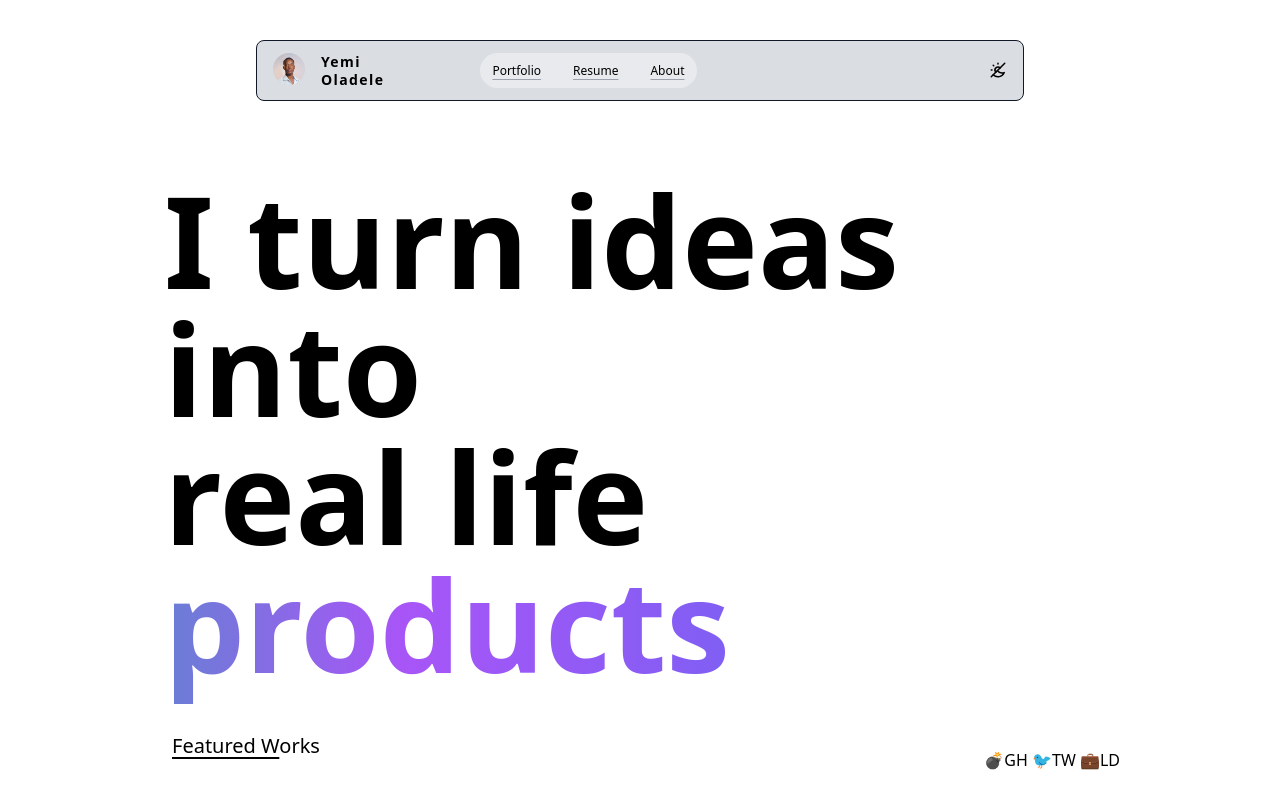
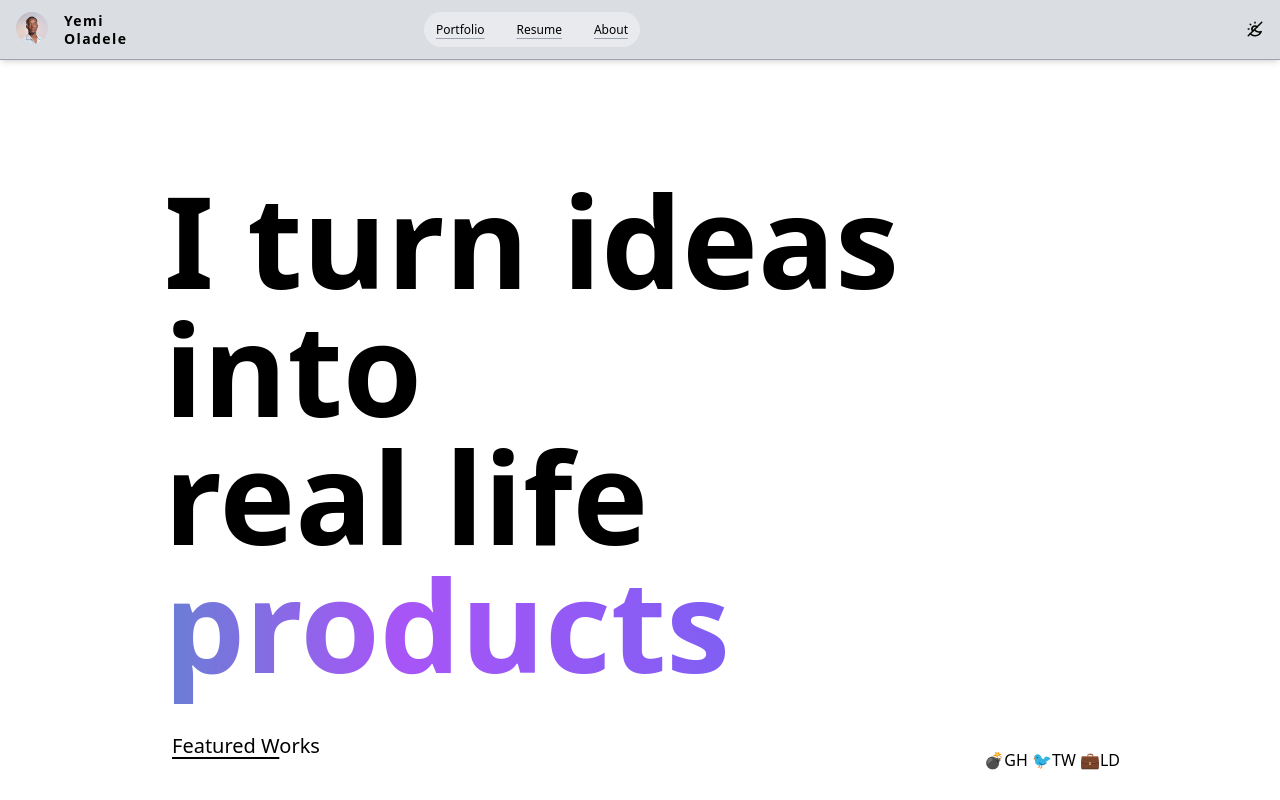
Before and after one commit to Omotobii/personal_portfolio, a Next.js app: page / in a window 1280 px wide. Shown: the top 800 px of the page. Built offline with nearby package versions, Linux system fonts and the light colour scheme.

Commit message:
Update index.tsx

```diff
--- a/pages/index.tsx
+++ b/pages/index.tsx
@@ -25,10 +25,10 @@ export default function Home() {
           <section className=' fixed inset-x-0 top-0'>
 
             <center>
-            <nav className=' mx-8 sm:mx-24 lg:mx-64 pb-1 pt-2 sm:py-3 backdrop-blur-2xl dark:backdrop-blur-2xl bg-slate-600 dark:bg-slate-900 bg-opacity-20 dark:bg-opacity-40 mt-10 m-auto p-4 border border-gray-900 dark:border-white dark:border-opacity-60 flex justify-between rounded-lg'>
+            <nav className=' pb-1 pt-2 sm:py-3 backdrop-blur-2xl dark:backdrop-blur-2xl bg-slate-600 dark:bg-slate-900 bg-opacity-20 dark:bg-opacity-40 m-auto p-4 shadow-md border-b border-gray-400 dark:border-white dark:border-opacity-60 flex justify-between'>
 
-              <div className=' block sm:flex sm:justify-between sm:gap-24'>
-                <div className=' flex gap-4'>
+              <div className=' block md:flex md:justify-between w-1/2'>
+                <div className=' flex gap-4 '>
                   <img src="/portrait.jpg" alt="web dp" className='h-8 rounded-full' />
                   <div className=' text-sm text-left font-bold tracking-widest leading-tight dark:text-white font-sans animate-pulse'>
                     <p>Yemi</p>
@@ -36,13 +36,14 @@ export default function Home() {
                   </div>
                 </div>
 
-                <ul className=' flex gap-x-8 sm:bg-white sm:bg-opacity-40 sm:rounded-full text-xs py-1 px-1 sm:px-3 mt-2 sm:mt-0 dark:text-white items-center'>
+                <ul className=' flex gap-x-8 md:bg-white md:bg-opacity-40 md:rounded-full text-xs py-1 px-1 md:px-3 mt-2 md:mt-0 dark:text-white items-center'>
 
                   <li><a href="#" className='underline sm:underline-offset-4 decoration-gray-400 hover:bg-gray-400'>Portfolio</a></li>
                   <li><a href="#" className='underline sm:underline-offset-4 decoration-gray-400 hover:bg-gray-400'>Resume</a></li>
                   <li><a href="#" className='underline sm:underline-offset-4 decoration-gray-400 hover:bg-gray-400'>About</a></li>
 
                 </ul>
+
               </div>
               <ul>
 
```
